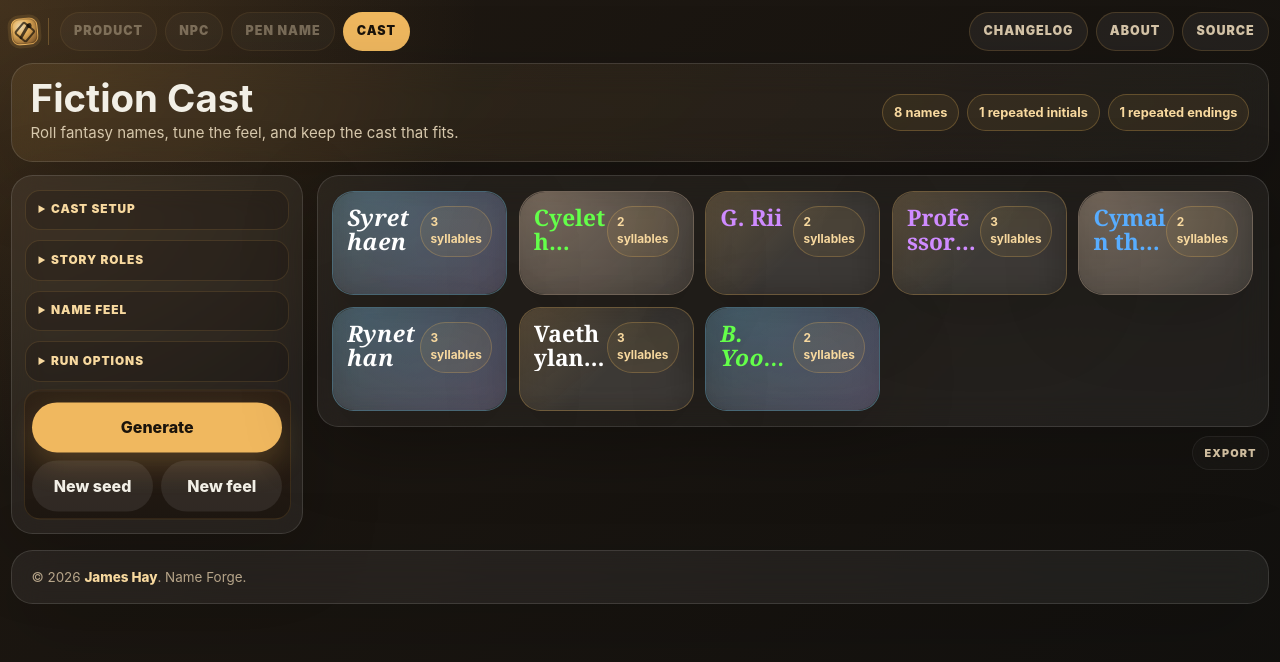
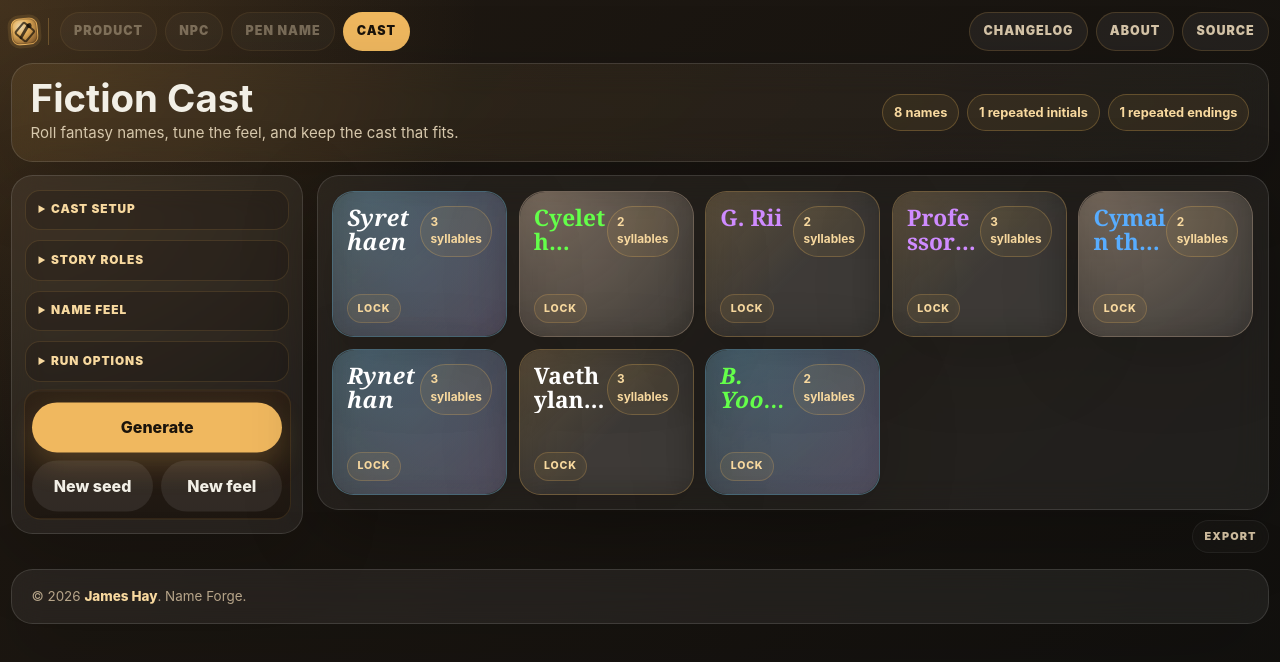
Before and after one commit to jaahay/name-forge, a React (Vite) app: page / in a window 1280 px wide. Shown: the top 662 px of the page. Built offline with nearby package versions, Linux system fonts and the light colour scheme.

Commit message:
Add locked-name regeneration for Fiction cast
Closes #52

```diff
--- a/src/App.tsx
+++ b/src/App.tsx
@@ -1,7 +1,7 @@
-import { FormEvent, useMemo, useState } from 'react';
+import { FormEvent, useState } from 'react';
 import { createDefaultRegistry } from './engine/registry';
-import { generateEnsemble } from './engine/ensemble';
-import type { GenerationSettings } from './engine/types';
+import { generateEnsemble, type LockedNameSlot } from './engine/ensemble';
+import type { GeneratedEnsemble, GenerationSettings } from './engine/types';
 import { AboutView } from './ui/AboutView';
 import { ChangelogView } from './ui/ChangelogView';
 import { GeneratorView } from './ui/GeneratorView';
@@ -13,41 +13,74 @@ const registry = createDefaultRegistry();
 const stylePacks = registry.listStylePacks();
 const activeMode = fictionCastMode;
 const initialSettings = activeMode.defaultSettings(stylePacks[0]?.id ?? 'british-literary-fantasy');
+const initialEnsemble = generateEnsemble(initialSettings, registry);
 const authorSiteUrl = 'https://jameshay.org/';
 const sourceUrl = 'https://github.com/jaahay/name-forge';
 const commitHistoryUrl = `${sourceUrl}/commits/main/`;
+
+function lockedSlotsFor(ensemble: GeneratedEnsemble, lockedNameIds: Set<string>): LockedNameSlot[] {
+  return ensemble.names.flatMap((name, index) => (lockedNameIds.has(name.id) ? [{ index, name }] : []));
+}
+
+function retainedLockIds(ensemble: GeneratedEnsemble, lockedNameIds: Set<string>): Set<string> {
+  const visibleIds = new Set(ensemble.names.map((name) => name.id));
+  return new Set([...lockedNameIds].filter((id) => visibleIds.has(id)));
+}
 
 export default function App() {
   const [currentView, setCurrentView] = useState<AppView>('generator');
   const [settings, setSettings] = useState<GenerationSettings>(initialSettings);
   const [committedSettings, setCommittedSettings] = useState<GenerationSettings>(initialSettings);
-  const ensemble = useMemo(() => generateEnsemble(committedSettings, registry), [committedSettings]);
+  const [ensemble, setEnsemble] = useState<GeneratedEnsemble>(initialEnsemble);
+  const [lockedNameIds, setLockedNameIds] = useState<Set<string>>(() => new Set());
 
   function updateSetting<K extends keyof GenerationSettings>(key: K, value: GenerationSettings[K]) {
     setSettings((current) => ({ ...current, [key]: value }));
   }
 
+  function commitGeneration(nextSettings: GenerationSettings, nextLockedNameIds = lockedNameIds) {
+    const nextEnsemble = generateEnsemble(nextSettings, registry, lockedSlotsFor(ensemble, nextLockedNameIds));
+    setCommittedSettings(nextSettings);
+    setEnsemble(nextEnsemble);
+    setLockedNameIds(retainedLockIds(nextEnsemble, nextLockedNameIds));
+  }
+
   function regenerate(event?: FormEvent) {
     event?.preventDefault();
-    setCommittedSettings(settings);
+    commitGeneration(settings);
   }
 
   function randomizeSeed() {
     const nextSeed = `name-forge-${Math.random().toString(36).slice(2, 10)}`;
-    setSettings((current) => ({ ...current, seed: nextSeed }));
-    setCommittedSettings((current) => ({ ...current, seed: nextSeed }));
+    const nextSettings = { ...settings, seed: nextSeed };
+    setSettings(nextSettings);
+    commitGeneration(nextSettings);
   }
 
   function randomizeSliders() {
     const randomizedSettings = randomizeScoreSettings(settings);
     setSettings(randomizedSettings);
-    setCommittedSettings(randomizedSettings);
+    commitGeneration(randomizedSettings);
   }
 
   function randomizeSlider(key: ControlKey) {
     const nextValue = randomScore();
-    setSettings((current) => ({ ...current, [key]: nextValue }));
-    setCommittedSettings((current) => ({ ...current, [key]: nextValue }));
+    const nextSettings = { ...settings, [key]: nextValue };
+    setSettings(nextSettings);
+    commitGeneration(nextSettings);
+  }
+
+  function toggleLockedName(id: string) {
+    setLockedNameIds((current) => {
+      const next = new Set(current);
+      if (next.has(id)) next.delete(id);
+      else next.add(id);
+      return next;
+    });
+  }
+
+  function clearLockedNames() {
+    setLockedNameIds(new Set());
   }
 
   return (
@@ -77,12 +110,16 @@ export default function App() {
           mode={activeMode}
           stylePacks={stylePacks}
           settings={settings}
+          committedSettings={committedSettings}
           ensemble={ensemble}
+          lockedNameIds={lockedNameIds}
           onUpdateSetting={updateSetting}
           onRegenerate={regenerate}
           onRandomizeSeed={randomizeSeed}
           onRandomizeSliders={randomizeSliders}
           onRandomizeSlider={randomizeSlider}
+          onToggleLockedName={toggleLockedName}
+          onClearLockedNames={clearLockedNames}
         />
       ) : currentView === 'changelog' ? (
         <ChangelogView commitHistoryUrl={commitHistoryUrl} />
--- /dev/null
+++ b/src/card-locks.css
@@ -0,0 +1,14 @@
+.lock-toggle {
+  justify-self: start;
+  margin: 0 0.88rem 0.82rem;
+  padding: 0.34rem 0.58rem;
+  font-size: 0.66rem;
+  letter-spacing: 0.08em;
+  text-transform: uppercase;
+}
+
+.lock-toggle[aria-pressed='true'] {
+  border-color: rgba(240, 184, 95, 0.52);
+  color: #1a130b;
+  background: #f0b85f;
+}
--- a/src/engine/ensemble.ts
+++ b/src/engine/ensemble.ts
@@ -6,6 +6,8 @@ import { isRoleInfluenceActive, resolveCastRole, roleInfluencedSettings } from '
 import { combineOverallFit } from './scoring';
 import type { CastRoleAssignment, GeneratedEnsemble, GeneratedName, GenerationSettings, NameSilhouette } from './types';
 import type { SourceRegistry } from './registry';
+
+export interface LockedNameSlot { index: number; name: GeneratedName; }
 
 function endingKey(name: string): string { const normalized = name.toLowerCase(); return normalized.slice(Math.max(0, normalized.length - 2)); }
 function cadenceKey(name: GeneratedName): string { return `${name.silhouette.stressPattern}:${name.silhouette.syllableCount}:${name.silhouette.rhythm}`; }
@@ -45,12 +47,39 @@ function withNameIdentity(candidate: GeneratedName, settings: GenerationSettings
   };
 }
 
-export function generateEnsemble(settings: GenerationSettings, registry: SourceRegistry): GeneratedEnsemble {
+function diagnosticsFor(selected: GeneratedName[], castSize: number): GeneratedEnsemble['diagnostics'] {
+  const repeatedInitials = countRepeated(selected.map((name) => name.name.charAt(0).toLowerCase()));
+  const repeatedEndings = countRepeated(selected.map((name) => endingKey(name.name)));
+  const repeatedCadences = countRepeated(selected.map(cadenceKey));
+  const repeatedRarityBands = countRepeated(selected.map((name) => name.silhouette.rarityBand));
+  const noveltyScores = selected.map((name) => name.scores.novelty);
+  const noveltySpread = noveltyScores.length ? Math.max(...noveltyScores) - Math.min(...noveltyScores) : 0;
+  const summary = repeatedInitials === 0 && repeatedEndings === 0 && repeatedCadences <= Math.max(0, castSize - 5) ? 'The cast avoids repeated initials and repeated endings while varying cadence, rarity, and syllable count.' : `The cast keeps balance pressure active: ${repeatedInitials} repeated initial(s), ${repeatedEndings} repeated ending(s), ${repeatedCadences} repeated cadence(s), and ${Math.round(noveltySpread * 100)} points of novelty spread.`;
+  return { repeatedInitials, repeatedEndings, repeatedCadences, repeatedRarityBands, noveltySpread, summary };
+}
+
+function lockedSlotMap(lockedSlots: LockedNameSlot[] | undefined, castSize: number): Map<number, GeneratedName> {
+  const slots = new Map<number, GeneratedName>();
+  for (const locked of lockedSlots ?? []) {
+    if (locked.index >= 0 && locked.index < castSize) slots.set(locked.index, locked.name);
+  }
+  return slots;
+}
+
+export function generateEnsemble(settings: GenerationSettings, registry: SourceRegistry, lockedSlots?: LockedNameSlot[]): GeneratedEnsemble {
   const castSize = Math.round(clamp(settings.castSize, 1, 24));
   const safeSettings = { ...settings, castSize };
   const pack = registry.getStylePack(settings.stylePackId);
   const selected: GeneratedName[] = [];
+  const lockedNames = lockedSlotMap(lockedSlots, castSize);
+
   for (let index = 0; index < castSize; index += 1) {
+    const lockedName = lockedNames.get(index);
+    if (lockedName) {
+      selected.push(lockedName);
+      continue;
+    }
+
     const role = resolveCastRole(safeSettings, index);
     const influencedSettings = roleInfluencedSettings(safeSettings, role);
     const candidates = Array.from({ length: 16 }, (_, attempt) => {
@@ -62,12 +91,6 @@ export function generateEnsemble(settings: GenerationSettings, registry: SourceR
     candidates.sort((left, right) => right.scores.overallFit - left.scores.overallFit);
     selected.push(candidates[0]);
   }
-  const repeatedInitials = countRepeated(selected.map((name) => name.name.charAt(0).toLowerCase()));
-  const repeatedEndings = countRepeated(selected.map((name) => endingKey(name.name)));
-  const repeatedCadences = countRepeated(selected.map(cadenceKey));
-  const repeatedRarityBands = countRepeated(selected.map((name) => name.silhouette.rarityBand));
-  const noveltyScores = selected.map((name) => name.scores.novelty);
-  const noveltySpread = noveltyScores.length ? Math.max(...noveltyScores) - Math.min(...noveltyScores) : 0;
-  const summary = repeatedInitials === 0 && repeatedEndings === 0 && repeatedCadences <= Math.max(0, castSize - 5) ? 'The cast avoids repeated initials and repeated endings while varying cadence, rarity, and syllable count.' : `The cast keeps balance pressure active: ${repeatedInitials} repeated initial(s), ${repeatedEndings} repeated ending(s), ${repeatedCadences} repeated cadence(s), and ${Math.round(noveltySpread * 100)} points of novelty spread.`;
-  return { settings: safeSettings, sourcePack: { id: pack.id, label: pack.label, description: pack.description }, names: selected, diagnostics: { repeatedInitials, repeatedEndings, repeatedCadences, repeatedRarityBands, noveltySpread, summary } };
+
+  return { settings: safeSettings, sourcePack: { id: pack.id, label: pack.label, description: pack.description }, names: selected, diagnostics: diagnosticsFor(selected, castSize) };
 }
--- a/src/main.tsx
+++ b/src/main.tsx
@@ -2,6 +2,7 @@ import { StrictMode } from 'react';
 import { createRoot } from 'react-dom/client';
 import App from './App';
 import './styles.css';
+import './card-locks.css';
 
 const root = document.getElementById('root');
 
--- a/src/ui/GeneratorView.tsx
+++ b/src/ui/GeneratorView.tsx
@@ -12,12 +12,16 @@ interface GeneratorViewProps {
   mode: NamingModeConfig;
   stylePacks: StylePackSummary[];
   settings: GenerationSettings;
+  committedSettings?: GenerationSettings;
   ensemble: GeneratedEnsemble;
+  lockedNameIds: Set<string>;
   onUpdateSetting: <K extends keyof GenerationSettings>(key: K, value: GenerationSettings[K]) => void;
   onRegenerate: (event?: FormEvent) => void;
   onRandomizeSeed: () => void;
   onRandomizeSliders: () => void;
   onRandomizeSlider: (key: ControlKey) => void;
+  onToggleLockedName: (id: string) => void;
+  onClearLockedNames: () => void;
 }
 
 const formatOptions: Array<{ value: NameFormatKind; label: string }> = [
@@ -64,11 +68,14 @@ export function GeneratorView({
   stylePacks,
   settings,
   ensemble,
+  lockedNameIds,
   onUpdateSetting,
   onRegenerate,
   onRandomizeSeed,
   onRandomizeSliders,
   onRandomizeSlider,
+  onToggleLockedName,
+  onClearLockedNames,
 }: GeneratorViewProps) {
   const [selectedNameId, setSelectedNameId] = useState('');
   const jsonExport = serializeCastAsJson(ensemble);
@@ -81,6 +88,8 @@ export function GeneratorView({
   const selectedNameKey = selectedName?.id ?? '';
   const modeTitle = titleCaseLabel(mode.label);
   const castSizeLabel = `${mode.shortLabel} size`;
+  const lockedCount = lockedNameIds.size;
+  const hasLockedNames = lockedCount > 0;
 
   function updateCastSize(value: number) {
     onUpdateSetting('castSize', clampCastSize(value));
@@ -94,7 +103,14 @@ export function GeneratorView({
     <section className="roster-panel panel" aria-label="Name roster">
       <div className="name-grid" aria-label="Name tiles">
         {ensemble.names.map((name) => (
-          <NameCard key={name.id} name={name} isSelected={name.id === selectedNameKey} onSelect={toggleSelectedName} />
+          <NameCard
+            key={name.id}
+            name={name}
+            isSelected={name.id === selectedNameKey}
+            isLocked={lockedNameIds.has(name.id)}
+            onSelect={toggleSelectedName}
+            onToggleLocked={onToggleLockedName}
+          />
         ))}
       </div>
     </section>
@@ -111,6 +127,7 @@ export function GeneratorView({
           <span>{ensemble.names.length} names</span>
           <span>{ensemble.diagnostics.repeatedInitials} repeated initials</span>
           <span>{ensemble.diagnostics.repeatedEndings} repeated endings</span>
+          {hasLockedNames ? <span>{lockedCount} locked</span> : null}
         </div>
       </section>
 
@@ -207,9 +224,10 @@ export function GeneratorView({
           </details>
 
           <div className="actions" aria-label="Generation actions">
-            <button type="submit">Generate</button>
+            <button type="submit">{hasLockedNames ? 'Regenerate unlocked' : 'Generate'}</button>
             <button type="button" className="secondary" onClick={onRandomizeSeed}>New seed</button>
             <button type="button" className="secondary" onClick={onRandomizeSliders}>New feel</button>
+            {hasLockedNames ? <button type="button" className="secondary" onClick={onClearLockedNames}>Clear locks</button> : null}
           </div>
         </form>
 
--- a/src/ui/NameCard.tsx
+++ b/src/ui/NameCard.tsx
@@ -9,7 +9,9 @@ interface NameCardHeaderProps {
 interface NameCardProps {
   name: GeneratedName;
   isSelected: boolean;
+  isLocked: boolean;
   onSelect: (id: string) => void;
+  onToggleLocked: (id: string) => void;
 }
 
 interface NameInspectorProps {
@@ -110,8 +112,8 @@ export function NameInspector({ name, onDismiss }: NameInspectorProps) {
   );
 }
 
-export function NameCard({ name, isSelected, onSelect }: NameCardProps) {
-  const cardClassName = `name-card panel ${textureClassName(name.silhouette.texture)}${isSelected ? ' selected' : ''}`;
+export function NameCard({ name, isSelected, isLocked, onSelect, onToggleLocked }: NameCardProps) {
+  const cardClassName = `name-card panel ${textureClassName(name.silhouette.texture)}${isSelected ? ' selected' : ''}${isLocked ? ' locked' : ''}`;
 
   return (
     <article className={cardClassName} aria-current={isSelected ? 'true' : undefined}>
@@ -124,6 +126,15 @@ export function NameCard({ name, isSelected, onSelect }: NameCardProps) {
       >
         <NameCardHeader name={name} />
       </button>
+      <button
+        type="button"
+        className="anchor-button lock-toggle"
+        aria-pressed={isLocked}
+        aria-label={`${isLocked ? 'Unlock' : 'Lock'} ${name.name}`}
+        onClick={() => onToggleLocked(name.id)}
+      >
+        {isLocked ? 'Locked' : 'Lock'}
+      </button>
     </article>
   );
 }
```
Also changed, not shown: 2 other files (tests, documents, lock files or other folders).
